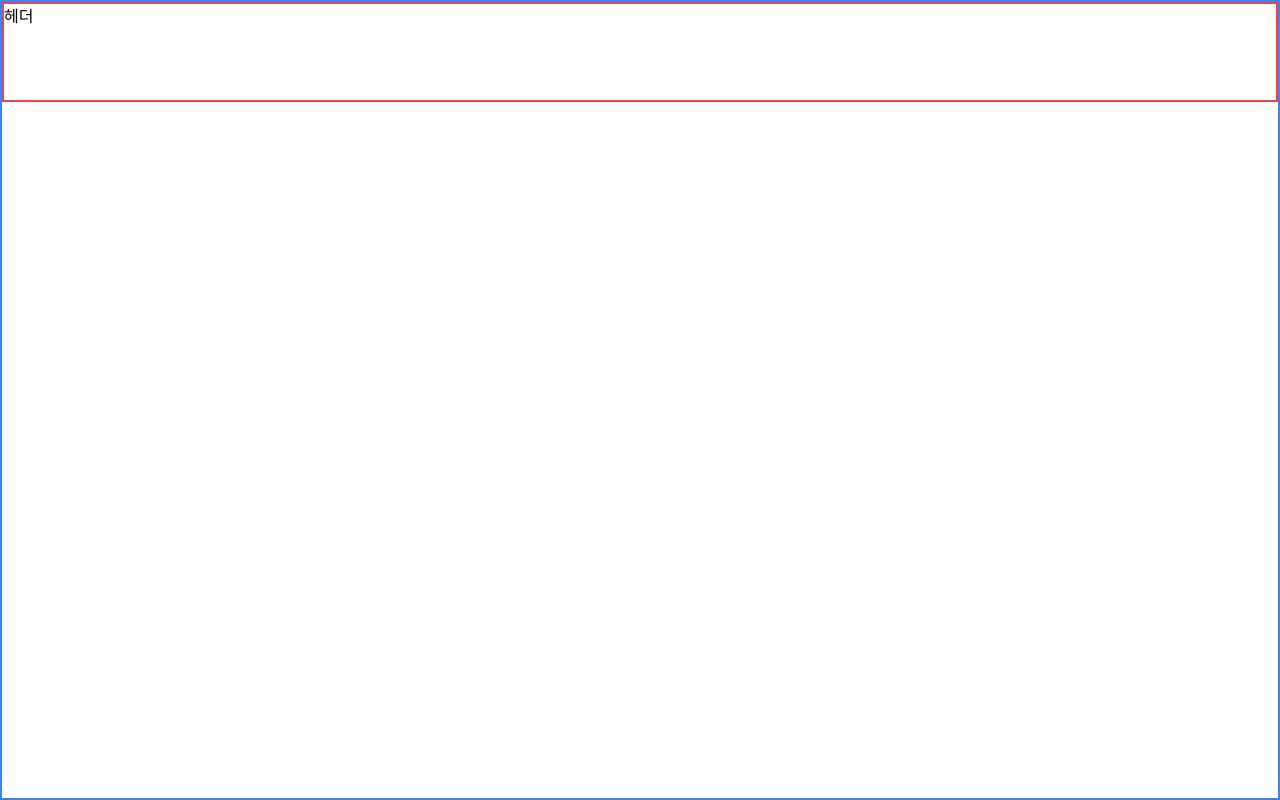
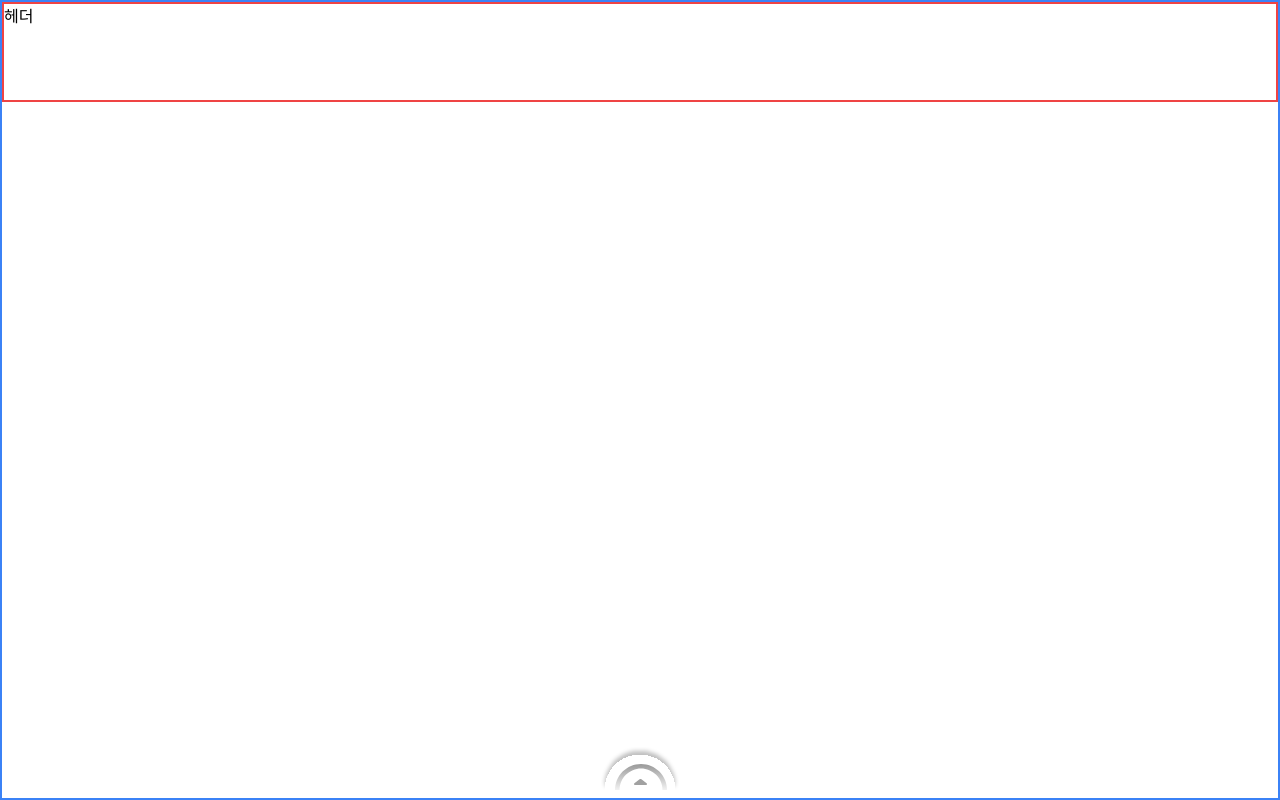
Before and after one commit to Lee-sungheon/Dugout, a Vue app: page / in a window 1280 px wide. Built offline with nearby package versions, Linux system fonts and the light colour scheme.

Commit message:
[DESIGN]footer퍼블리싱

```diff
--- /dev/null
+++ b/src/components/Footer.vue
@@ -0,0 +1,58 @@
+<script setup>
+import { twMerge } from "tailwind-merge";
+import teamToggleIcon from "../assets/icons/team_toggle.svg";
+import kiaLogo from "../assets/images/logo_kia.svg";
+import samsungLogo from "../assets/images/logo_samsung.svg";
+import lgLogo from "../assets/images/logo_lg.svg";
+import doosanLogo from "../assets/images/logo_doosan.svg";
+import ktLogo from "../assets/images/logo_kt.svg";
+import ssgLogo from "../assets/images/logo_ssg.svg";
+import lotteLogo from "../assets/images/logo_lotte.svg";
+import hanhwaLogo from "../assets/images/logo_hanhwa.svg";
+import ncLogo from "../assets/images/logo_nc.svg";
+import kiwoomLogo from "../assets/images/logo_kiwoom.svg";
+import { ref } from "vue";
+
+const isOpen = ref(false);
+const toggleTeam = () => {
+  isOpen.value = !isOpen.value;
+};
+const logos = [
+  kiaLogo,
+  samsungLogo,
+  lgLogo,
+  doosanLogo,
+  ktLogo,
+  ssgLogo,
+  lotteLogo,
+  hanhwaLogo,
+  ncLogo,
+  kiwoomLogo,
+];
+</script>
+
+<template>
+  <div
+    v-if="isOpen"
+    class="w-[770px] h-[60px] fixed bottom-[50px] left-1/2 -translate-x-1/2 flex items-center justify-center px-[25px] gap-[35px] bg-white drop-shadow-md rounded-[20px]"
+  >
+    <button v-for="(logo, index) in logos" :key="index" class="flex-shrink-0">
+      <img :src="logo" class="w-[40px] h-auto" />
+    </button>
+  </div>
+  <button
+    @click="toggleTeam"
+    class="fixed bottom-[10px] left-1/2 -translate-x-1/2"
+  >
+    <img
+      :src="teamToggleIcon"
+      :class="
+        twMerge(
+          'transition-transform duration-100',
+          isOpen ? 'rotate-180' : 'rotate-0'
+        )
+      "
+      alt="Team Toggle"
+    />
+  </button>
+</template>
--- a/src/layouts/RootLayout.vue
+++ b/src/layouts/RootLayout.vue
@@ -1,4 +1,5 @@
 <script setup>
+import Footer from "@/components/Footer.vue";
 import Header from "@/components/Header.vue";
 import { RouterView } from "vue-router";
 </script>
@@ -8,6 +9,7 @@ import { RouterView } from "vue-router";
   >
     <Header />
     <RouterView />
+    <Footer />
   </div>
 </template>
 <style scoped></style>
```
